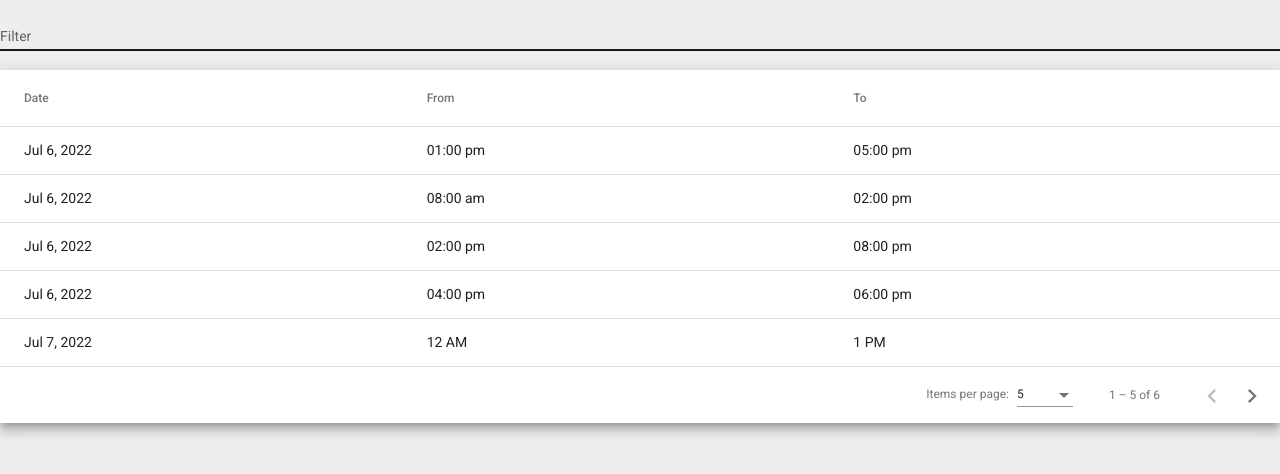
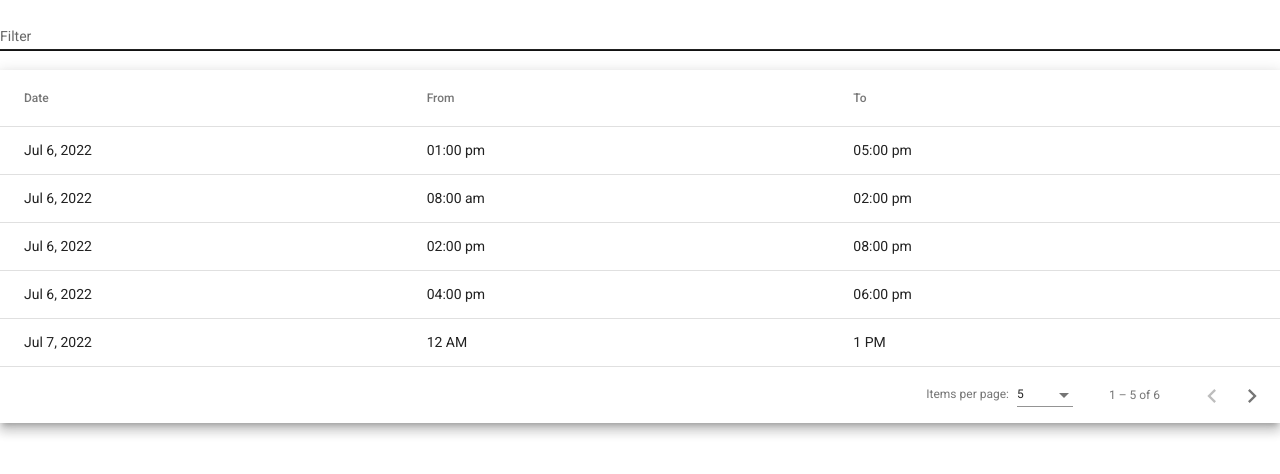
Before and after one commit to yoan-theophile/wsplanFrontend, an Angular app: page / in a window 1280 px wide. Shown: the top 474 px of the page. Built offline with nearby package versions, Linux system fonts and the light colour scheme; data requests are answered from the project's data file.

Commit message:
Removed gray background.

```diff
--- a/src/styles.scss
+++ b/src/styles.scss
@@ -7,5 +7,4 @@ body {
 body {
   margin: 0;
   font-family: Roboto, "Helvetica Neue", sans-serif;
-  background-color: #eee;
 }
```
